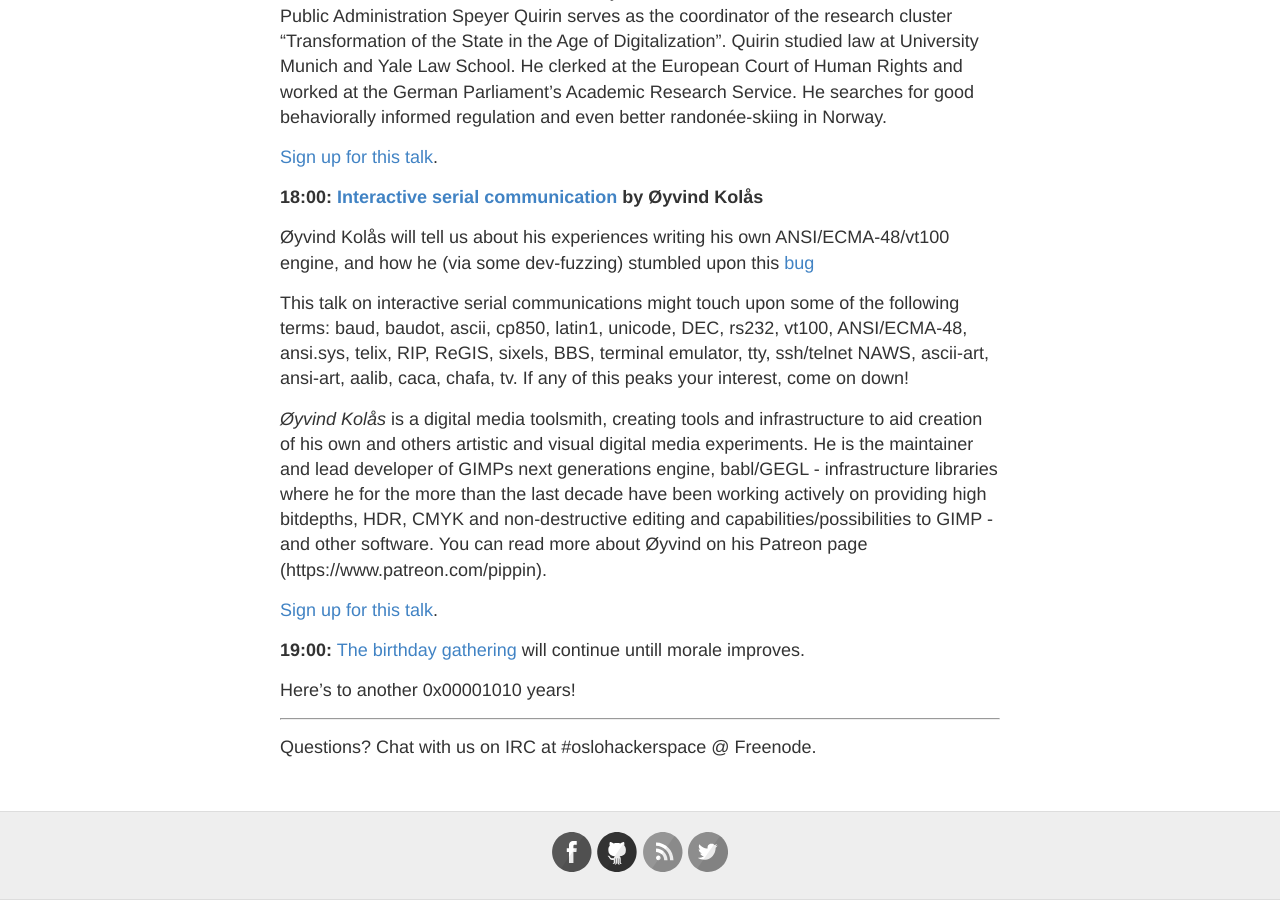
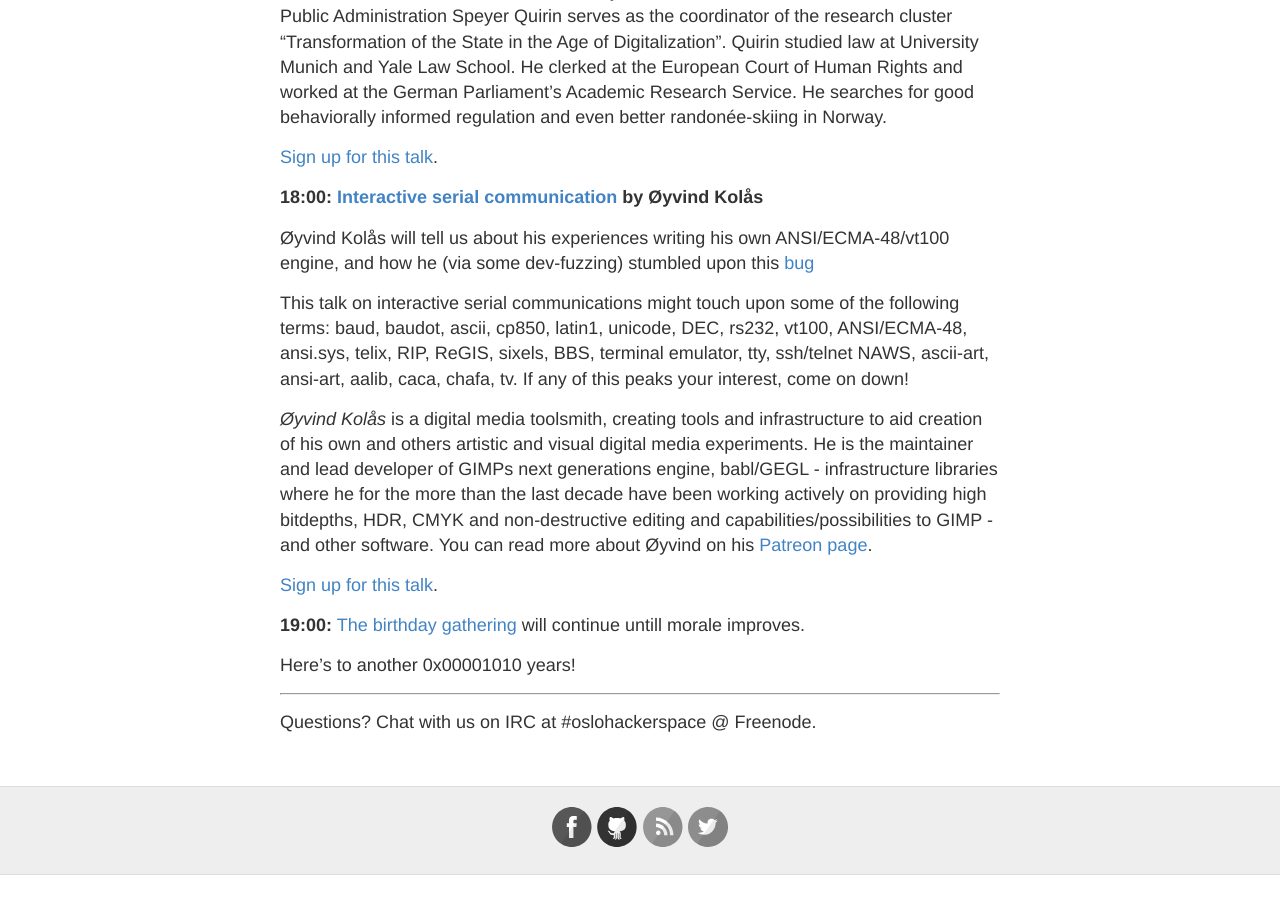
Before and after one commit to labanskoller/hackeriet_blog, a Jekyll site: the page built from _posts/2020-02-20-hackeriet-10.md, in a window 1280 px wide and 900 px high, scrolled down 2149 px. Built offline with Jekyll 4.4.1, drawn with Linux system fonts in a browser that asks for light colours; after the commit the page ends 3024 px from its top, so only the background shows below that.

Commit message:
Link to pippin's patreon page; Resize banner

```diff
--- a/_posts/2020-02-20-hackeriet-10.md
+++ b/_posts/2020-02-20-hackeriet-10.md
@@ -46,7 +46,7 @@ The good news: It could, if we use it the right way. And we all can help to conf
 
 This talk on interactive serial communications might touch upon some of the following terms: baud, baudot, ascii, cp850, latin1, unicode, DEC, rs232, vt100, ANSI/ECMA-48, ansi.sys, telix, RIP, ReGIS, sixels, BBS, terminal emulator, tty, ssh/telnet NAWS, ascii-art, ansi-art, aalib, caca, chafa, tv. If any of this peaks your interest, come on down!
 
-*Øyvind Kolås* is a digital media toolsmith, creating tools and infrastructure to aid creation of his own and others artistic and visual digital media experiments. He is the maintainer and lead developer of GIMPs next generations engine, babl/GEGL - infrastructure libraries where he for the more than the last decade have been working actively on providing high bitdepths, HDR, CMYK and non-destructive editing and capabilities/possibilities to GIMP - and other software. You can read more about Øyvind on his Patreon page (https://www.patreon.com/pippin).
+*Øyvind Kolås* is a digital media toolsmith, creating tools and infrastructure to aid creation of his own and others artistic and visual digital media experiments. He is the maintainer and lead developer of GIMPs next generations engine, babl/GEGL - infrastructure libraries where he for the more than the last decade have been working actively on providing high bitdepths, HDR, CMYK and non-destructive editing and capabilities/possibilities to GIMP - and other software. You can read more about Øyvind on his [Patreon page](https://www.patreon.com/pippin).
 
 [Sign up for this talk](https://www.meetup.com/hackeriet/events/268831116/).
 
```
Also changed, not shown: images/hackeriet-10yrs-blog-banner-02.png.
